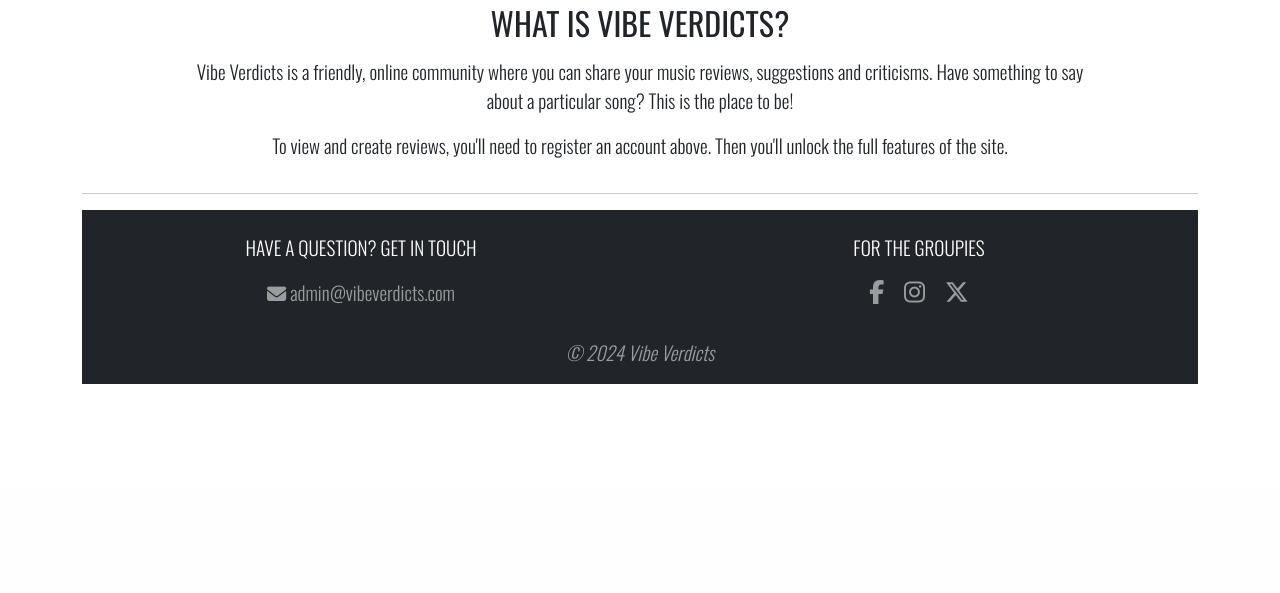
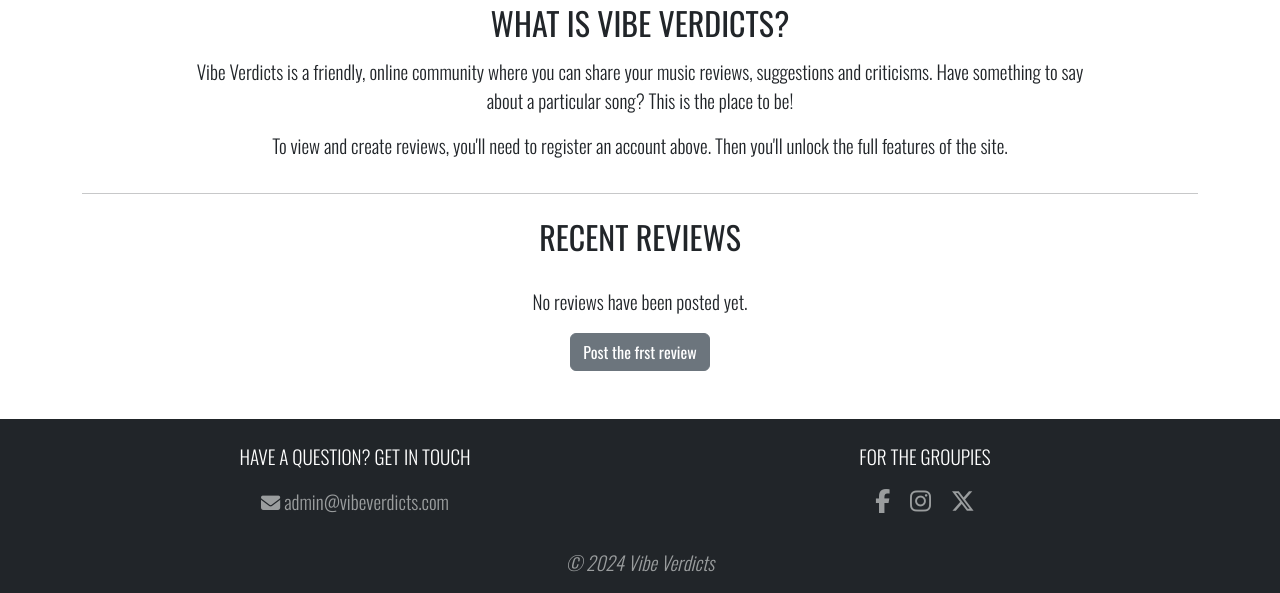
Before and after one commit to lewis-creates/music-review, a Flask app: page / in a window 1280 px wide. Shown: the part 313-906 px from the top of the page. Before the commit the page ends 697 px from the top, so only its background shows below. Run offline with Flask 3, Linux system fonts and the light colour scheme; the visitor is signed in with stand-in values (Sample User, id 1); data that the repository does not hold is empty; some libraries are stand-ins or nearby versions.

Commit message:
Add 3 random reviews code to use index and display on the home page

```diff
--- a/templates/index.html
+++ b/templates/index.html
@@ -27,5 +27,60 @@
         </div>
     </div>
     <hr>
+     <!-- Three random reviews from database -->
+     <div class="container mt-4">
+        <div class="row mb-3 justify-content-center">
+            <div class="text-center">
+                <h2>Recent Reviews</h2>
+            </div>
+        </div>
+    </div>
+    <div class="row mb-5 justify-content-center">
+        {% if reviews|length != 0 %}
+        {% for review in reviews %}
+        <div class="col-lg-4 col-md-6 mb-3">
+            <div class="card h-100">
+                <div class="card-body d-flex flex-column">
+                    <h3 class="card-title">
+                        <strong>{{ review.review_title }}</strong>
+                        {% if review.explicit_language == "yes" %}
+                        <i class="fa-solid fa-triangle-exclamation" data-bs-toggle="tooltip" data-bs-placement="top"
+                            data-bs-custom-class="custom-tooltip" data-bs-title="Warning! Contains explicit language">
+                        </i>
+                        {% endif %}
+                    </h3>
+                    <p class="card-subtitle mb-1 text-body-secondary">A review of:</p>
+                    <h4 class="card-subtitle mb-2">{{ review.song_name }}, by
+                        {{ review.artist_name }},
+                        {{ review.genre_name }}</h4>
+                    <p class="card-text">
+                        Preview:
+                        {% if review.review_content|length > 90 %}
+                        {{ review.review_content|truncate(90, True) }}
+                        {% else %}
+                        {{ review.review_content}}
+                        {% endif %}
+                    </p>
+                    <p class="card-subtitle text-body-secondary mt-auto">Author: {{ review.review_by }}</p>
+                </div>
+                {% if session.user %}
+                <div class="card-footer">
+                    <a href="{{ url_for('review_details', review_id=review._id) }}" class="btn btn-secondary">Read
+                        more</a>
+                </div>
+                {% endif %}
+            </div>
+        </div>
+        {% endfor %}
+        {% else %}
+        <div class="col-lg-10 text-center">
+            <p>No reviews have been posted yet.</p>
+            {% if session.user %}
+            <a href="{{ url_for('new_review') }}" class="btn btn-secondary">Post the frst review</a>
+            {% endif %}
+        </div>
+        {% endif %}
+    </div>
+</div>
 
 {% endblock %}
```
